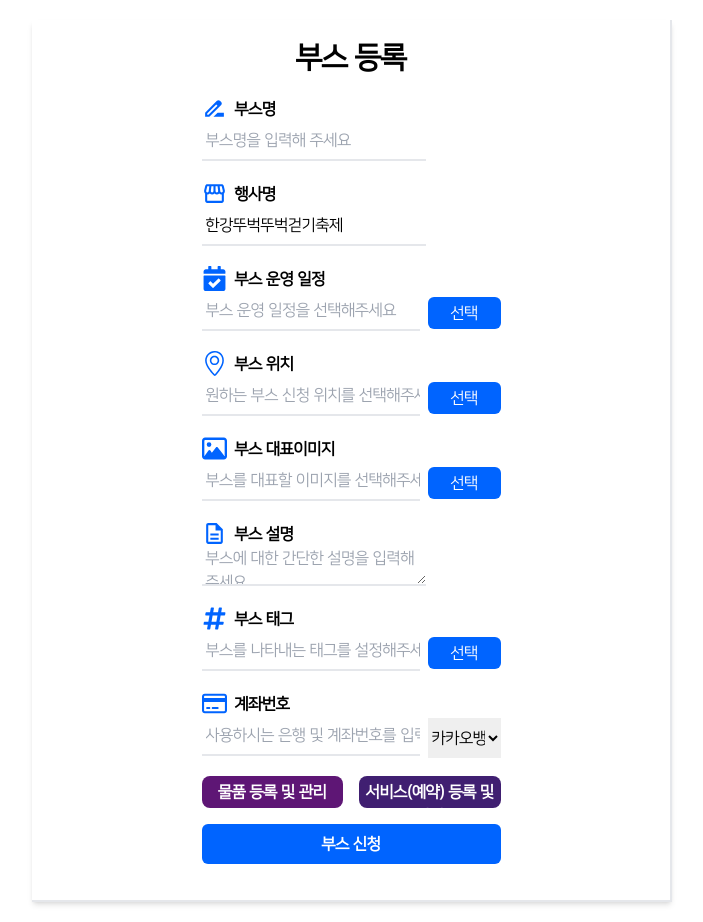
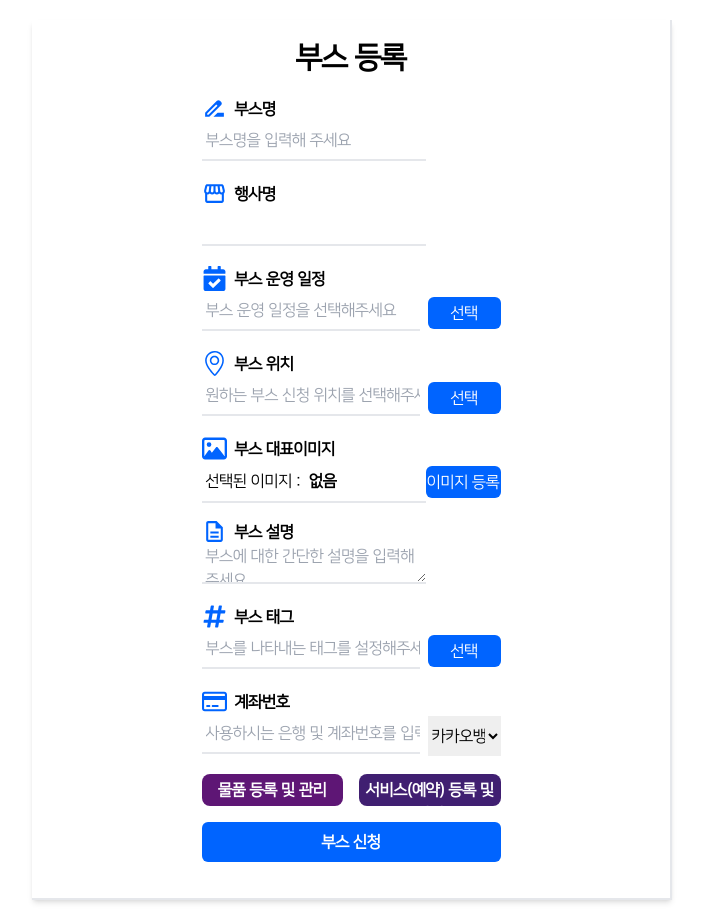
Before and after one commit to yjlee341/Web2, a React (Create React App) app: page /boothRegist in a window 1280 px wide. Shown: the whole page, without its empty margins (288-991 px from the left). Built offline with nearby package versions, Linux system fonts and the light colour scheme.

Commit message:
Feat : 부스 대표 이미지 등록 기능추가

```diff
--- a/src/Components/Booth/Regist/BoothRegistInput.tsx
+++ b/src/Components/Booth/Regist/BoothRegistInput.tsx
@@ -1,24 +1,29 @@
 import { IconType } from "react-icons";
+import { useRef } from "react";
 
 interface Props {
   label: string;
   placeholder: string;
-  value: string;
-  setValue: (value: string) => void;
+  setValue: (value: any) => void;
   Icon: IconType;
-  type: "button" | "select" | "text";
-  textarea?: boolean;
+  type: "button" | "select" | "text" | "textarea" | "image";
+  imageName?: string;
 }
 
 export default function BoothRegistInput({
   label,
   placeholder,
   type,
-  value,
   setValue,
   Icon,
-  textarea,
+  imageName,
 }: Props) {
+  const imageInputRef = useRef<HTMLInputElement | null>(null);
+
+  const onCickImageUploadHandler = (): void => {
+    imageInputRef.current?.click();
+  };
+
   const INPUT_CLASSNAME = `h-10 border-b-2 pl-1 mb-5  ${
     type === "button" || "select" ? "w-3/4" : "w-full"
   }`;
@@ -32,33 +37,72 @@ export default function BoothRegistInput({
         </label>
       </div>
       <div className="flex gap-2 items-center h-full">
-        {textarea ? (
+        {type === "textarea" && (
           <textarea
             placeholder={placeholder}
-            value={value}
             className={INPUT_CLASSNAME}
+            onChange={(e) => setValue(e.target.value)}
           />
-        ) : (
+        )}
+        {type === "text" && (
           <input
             placeholder={placeholder}
             type="text"
-            value={value}
             className={INPUT_CLASSNAME}
             onChange={(e) => setValue(e.target.value)}
           />
         )}
         {type === "button" && (
+          <>
+            <input
+              placeholder={placeholder}
+              type="text"
+              className={INPUT_CLASSNAME}
+              onChange={(e) => setValue(e.target.value)}
+            />
             <button className="h-8 w-1/4 hover:cursor-pointer bg-[#0064FF] rounded-md text-white  mb-4">
               선택
             </button>
+          </>
+        )}
+        {type === "image" && (
+          <div className="flex w-full justify-between items-center mb-4">
+            <div className="flex w-3/4 border-b-2 py-2 pl-1">
+              선택된 이미지 :
+              {imageName && <div className="font-bold ml-2">{imageName}</div>}
+            </div>
+
+            <button
+              onClick={() => {
+                onCickImageUploadHandler();
+              }}
+              className="border-none h-8 w-1/4 hover:cursor-pointer bg-[#0064FF] rounded-md text-white"
+            >
+              이미지 등록
+            </button>
+            <input
+              type="file"
+              className="hidden"
+              onChange={setValue}
+              ref={imageInputRef}
+            />
+          </div>
         )}
         {type === "select" && (
+          <>
+            <input
+              placeholder={placeholder}
+              type="text"
+              className={INPUT_CLASSNAME}
+              onChange={(e) => setValue(e.target.value)}
+            />
             <select className="h-10 w-1/4 mb-4">
               <option value={"카카오뱅크"}>카카오뱅크</option>
               <option value={"신한은행"}>신한은행</option>
               <option value={"우리은행"}>우리은행</option>
               <option value={"국민은행"}>국민은행</option>
             </select>
+          </>
         )}
       </div>
     </div>
--- a/src/Components/Booth/Regist/BoothRegistPage.tsx
+++ b/src/Components/Booth/Regist/BoothRegistPage.tsx
@@ -9,9 +9,24 @@ import { FaRegCreditCard } from "react-icons/fa6";
 import { MdOutlineDescription } from "react-icons/md";
 import { SlLocationPin } from "react-icons/sl";
 import { useState } from "react";
+import { useRecoilState } from "recoil";
+import { boothImageState } from "../../../Recoil/Booth/boothRegistAtom";
 
 export default function BoothRegistPage() {
   const [isOpen, setIsOpen] = useState(false);
+  const [boothImage, setBoothImage] = useRecoilState(boothImageState);
+  const [imageName, setImageName] = useState("없음");
+
+  const handleFileChange = (event: React.ChangeEvent<HTMLInputElement>) => {
+    const selectedFile = event.target.files && event.target.files[0];
+    if (selectedFile) {
+      setBoothImage(selectedFile);
+      setImageName(selectedFile.name);
+    } else {
+      setBoothImage(null);
+      setImageName("없음");
+    }
+  };
 
   function switchModal() {
     if (!isOpen) {
@@ -33,7 +48,6 @@ export default function BoothRegistPage() {
           Icon={MdDriveFileRenameOutline}
           setValue={() => {}}
           type="text"
-          value=""
         />
         <BoothRegistInput
           placeholder=""
@@ -41,7 +55,6 @@ export default function BoothRegistPage() {
           Icon={MdStorefront}
           setValue={() => {}}
           type="text"
-          value="한강뚜벅뚜벅걷기축제"
         />
         <BoothRegistInput
           placeholder="부스 운영 일정을 선택해주세요"
@@ -49,7 +62,6 @@ export default function BoothRegistPage() {
           Icon={FaCalendarCheck}
           setValue={() => {}}
           type="button"
-          value=""
         />
         <BoothRegistInput
           placeholder="원하는 부스 신청 위치를 선택해주세요"
@@ -57,24 +69,21 @@ export default function BoothRegistPage() {
           Icon={SlLocationPin}
           setValue={() => {}}
           type="button"
-          value=""
         />
         <BoothRegistInput
           placeholder="부스를 대표할 이미지를 선택해주세요"
           label="부스 대표이미지"
           Icon={FaRegImage}
-          setValue={() => {}}
-          type="button"
-          value=""
+          setValue={handleFileChange}
+          type="image"
+          imageName={imageName}
         />
         <BoothRegistInput
           placeholder="부스에 대한 간단한 설명을 입력해주세요"
           label="부스 설명"
           Icon={MdOutlineDescription}
           setValue={() => {}}
-          type="text"
-          textarea
-          value=""
+          type="textarea"
         />
         <BoothRegistInput
           placeholder="부스를 나타내는 태그를 설정해주세요"
@@ -82,7 +91,6 @@ export default function BoothRegistPage() {
           Icon={FaHashtag}
           setValue={() => {}}
           type="button"
-          value=""
         />
         <BoothRegistInput
           placeholder="사용하시는 은행 및 계좌번호를 입력해주세요"
@@ -90,7 +98,6 @@ export default function BoothRegistPage() {
           Icon={FaRegCreditCard}
           setValue={() => {}}
           type="select"
-          value=""
         />
         <div className="flex gap-4 w-1/2 justify-center">
           <button
--- a/src/Recoil/Booth/boothRegistAtom.ts
+++ b/src/Recoil/Booth/boothRegistAtom.ts
@@ -8,9 +8,9 @@ const boothDate = atom({
   key: "boothRegistDate", //이때 key는 중복되지 않는 값
   default: "", //초기값
 });
-const boothImage = atom({
-  key: "boothRegistImage", //이때 key는 중복되지 않는 값
-  default: "", //초기값
+export const boothImageState = atom<File | null>({
+  key: "boothRegistImage", // key는 전역에서 유일해야 합니다.
+  default: null, // 초기값은 null
 });
 
 const boothLocation = atom({
@@ -27,12 +27,3 @@ const boothAccount = atom({
   key: "boothRegistAccount", //이때 key는 중복되지 않는 값
   default: "", //초기값
 });
-
-export {
-  boothAccount,
-  boothDate,
-  boothDescription,
-  boothImage,
-  boothLocation,
-  boothName,
-};
--- a/src/index.tsx
+++ b/src/index.tsx
@@ -5,6 +5,7 @@ import App from "./App";
 import reportWebVitals from "./reportWebVitals";
 import { BrowserRouter } from "react-router-dom";
 import { QueryClient, QueryClientProvider } from "@tanstack/react-query";
+import { RecoilRoot } from "recoil";
 
 const queryClient = new QueryClient();
 
@@ -13,9 +14,11 @@ const root = ReactDOM.createRoot(
 );
 root.render(
   <QueryClientProvider client={queryClient}>
-    <BrowserRouter>
-      <App />
-    </BrowserRouter>
+    <RecoilRoot>
+      <BrowserRouter>
+        <App />
+      </BrowserRouter>
+    </RecoilRoot>
   </QueryClientProvider>
 );
 
```
Lines whose indentation alone changed are shown as unchanged.
